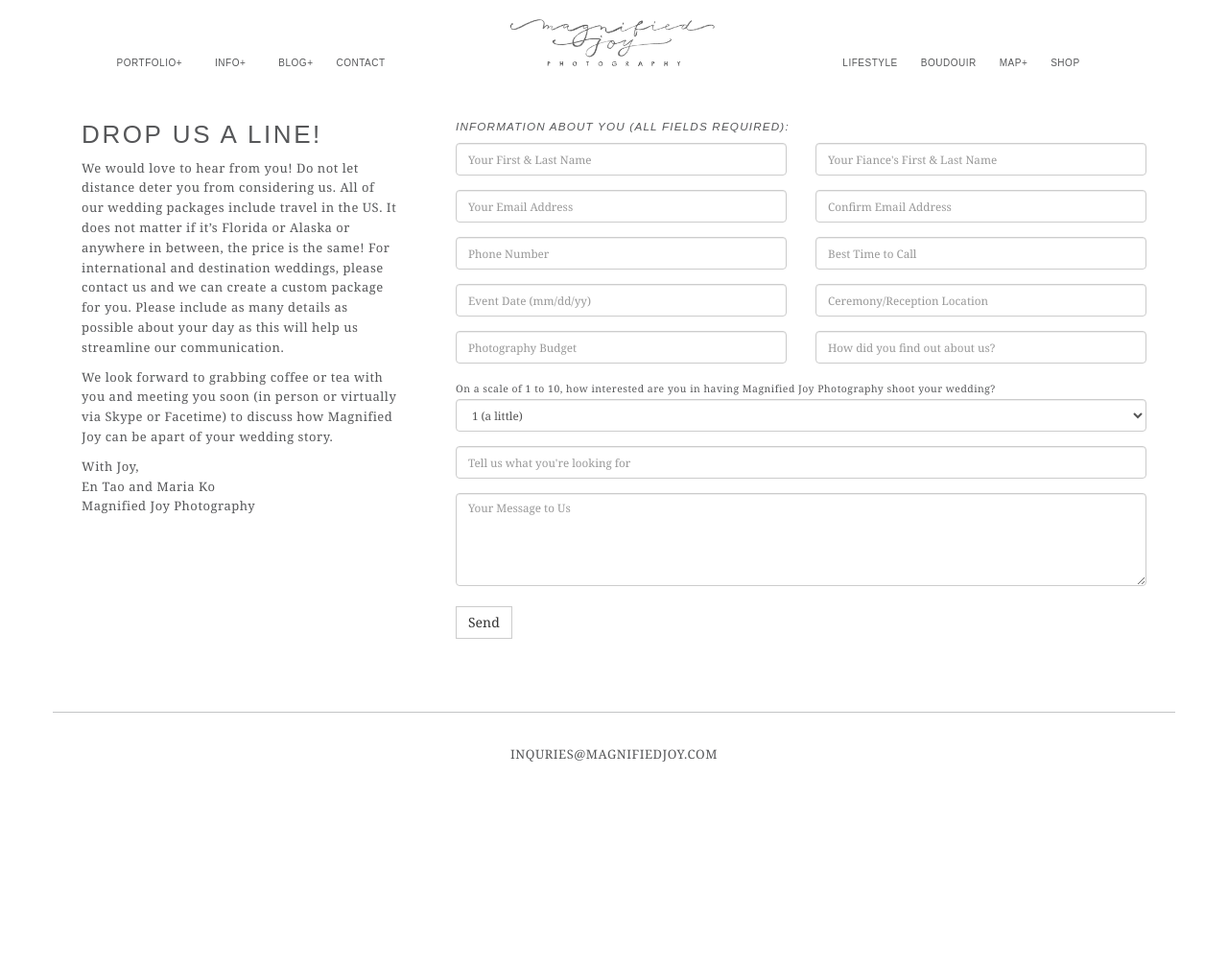
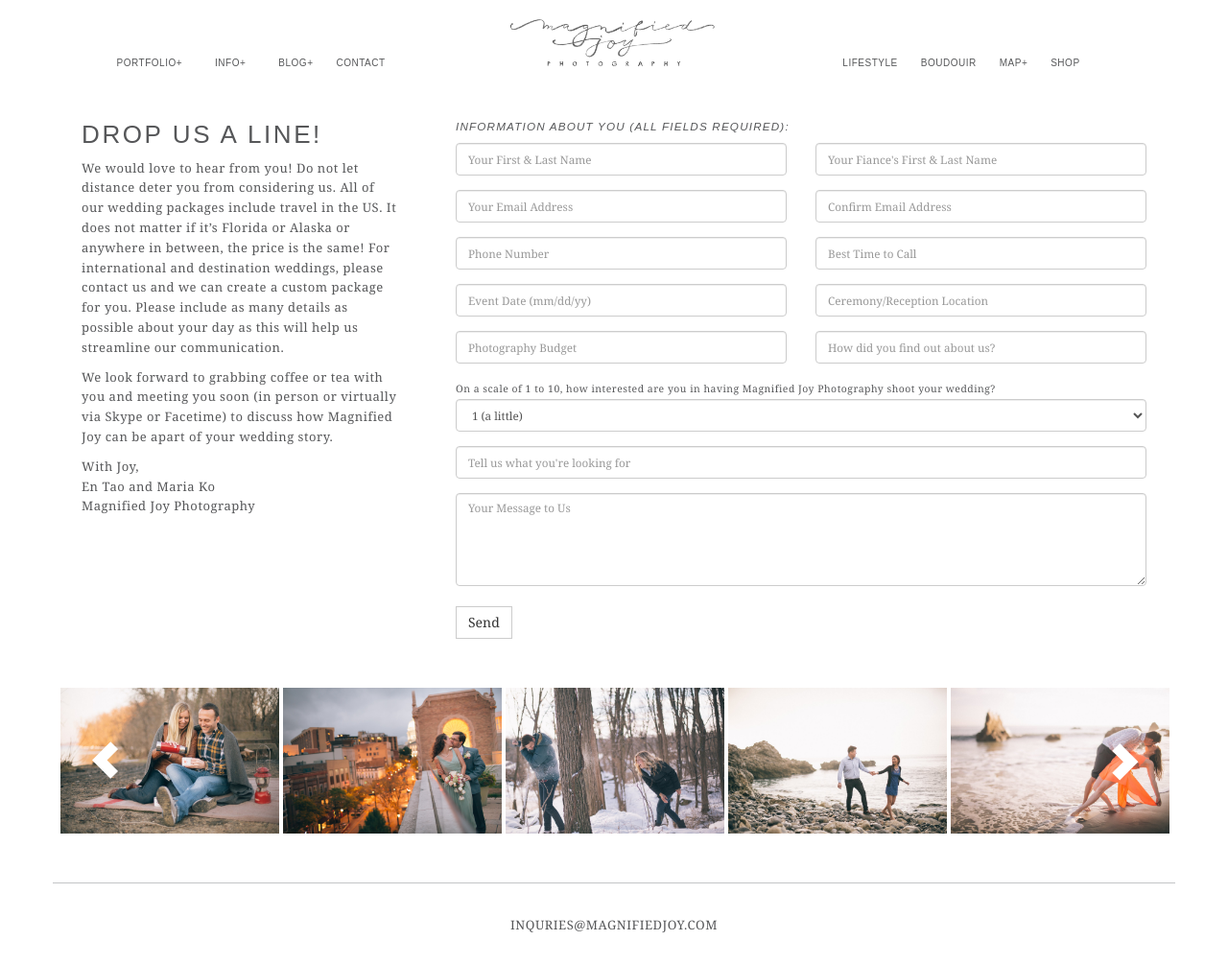
Before and after one commit to magnified-joy/magnifiedjoy.com, a Jekyll site: the page built from contact.html, in a window 1280 px wide and 1005 px high. Shown: the whole window at 96% size. Built offline with Jekyll 4.4.1, drawn with Linux system fonts in a browser that asks for light colours; some web fonts are replaced.

Commit message:
add thumbnail slider to content pages

```diff
--- a/contact.html
+++ b/contact.html
@@ -76,5 +76,28 @@ Magnified Joy Photography
                 </div>
 
         </form>
-        </div>    </div>
+        </div>
+
+        <div class="col-md-12">
+
+
+        <div class="thumbnails carousel-container">
+    <div id="thumbnails">
+        <img src="img/sample/1.jpg" />
+        <img src="img/sample/2.jpg" />
+        <img src="img/sample/3.jpg" />
+        <img src="img/sample/4.jpg" />
+        <img src="img/sample/5.jpg" />
+        <img src="img/sample/6.jpg" />
+    </div>
+    <a class="next" href="#"> <span class="glyphicon glyphicon glyphicon-chevron-right"></span> </a>
+    <a class="prev" href="#"> <span class="glyphicon glyphicon glyphicon-chevron-left"></span> </a>
 </div>
+
+
+
+        </div>
+
+
+        </div>
+</div>
--- a/css/style.css
+++ b/css/style.css
@@ -242,6 +242,15 @@ color:#fff;
     height: 100px;
     overflow: hidden;
     display:block;
+    position:relative;
+}
+#thumbnails{
+    height:20px;
+    margin:2em 0 0 -1%;
+    width:102%;
+    overflow:hidden;
+    display:block;
+    position:relative;
 }
 .carousel-container{
     position:relative;
@@ -265,6 +274,13 @@ color:#fff;
     margin:0 0 0 6px;
     height:auto;
     width:33.33%;
+}
+.content .thumbnails img{
+    display:block;
+    float:left;
+    margin:0 0 0 4px;
+    height:auto;
+    width:20%;
 }
 .faq hr{
     margin:2em 0;
--- a/js/main.js
+++ b/js/main.js
@@ -22,4 +22,16 @@ $('#carousel').carouFredSel({
         }
     });
 
+$('#thumbnails').carouFredSel({
+        items: 5,
+        width: "102%",
+        responsive: true,
+        prev: {
+            button: '.carousel-container .prev'
+        },
+        next: {
+            button: '.carousel-container .next'
+        }
+    });
+
 });
```
Also changed, not shown: faq.html (+22 -0 lines).
